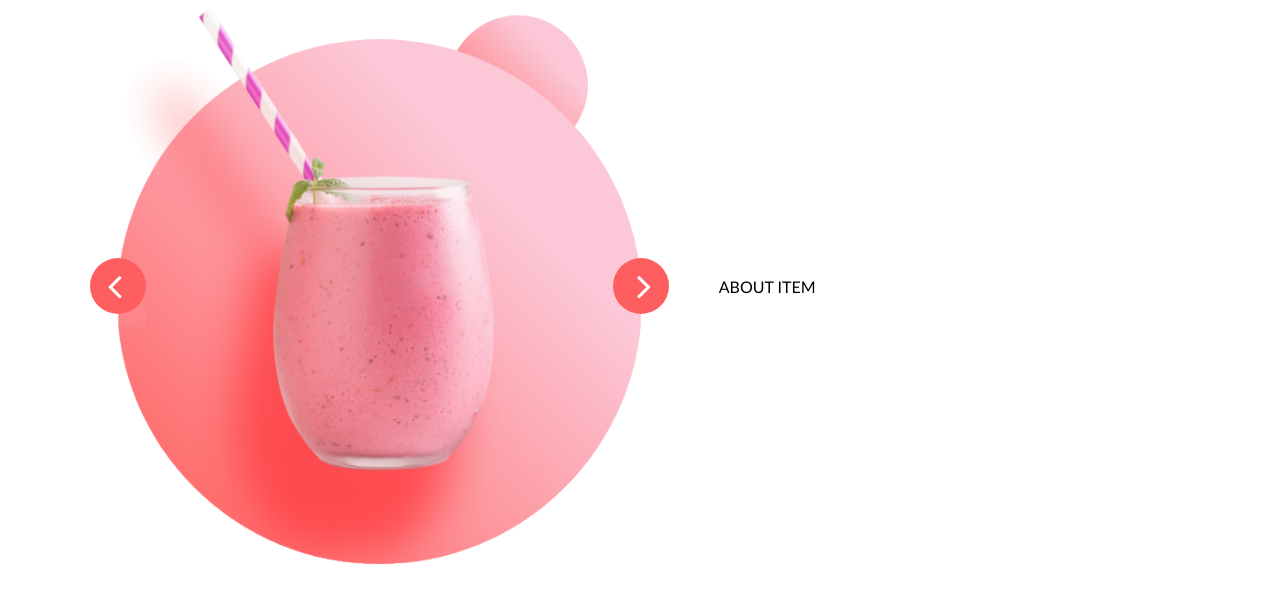
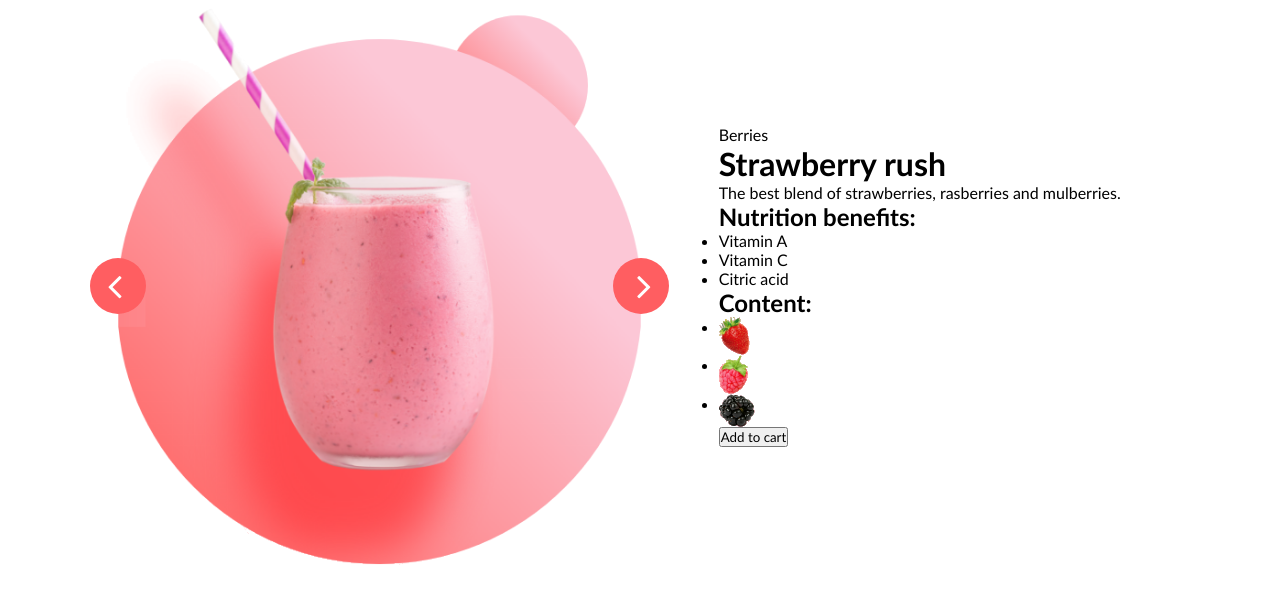
Before and after one commit to vaidotasgarbstas/7-smoothies, a website: page index.html in a window 1280 px wide. Shown: the part 82-686 px from the top of the page. Drawn offline with Linux system fonts and the light colour scheme.

Commit message:
Content HTML

```diff
--- a/index.html
+++ b/index.html
@@ -34,7 +34,37 @@
             <i class="fa fa-angle-right"></i>
         </div>
         <div class="text">
-            ABOUT ITEM
+            <p class="category">Berries</p>
+            <h1 class="title">Strawberry rush</h1>
+            <p class="description">The best blend of strawberries, rasberries and mulberries.</p>
+            <div class="contains">
+                <div class="list">
+                    <h2 class="list-title">Nutrition benefits:</h2>
+                    <ul class="list-plus">
+                        <li>Vitamin A</li>
+                        <li>Vitamin C</li>
+                        <li>Citric acid</li>
+                    </ul>
+                </div>
+                <div class="list">
+                    <h2 class="list-title">Content:</h2>
+                    <ul class="list-image">
+                        <li>
+                            <img src="./img/braske.png" alt="Strawberries">
+                        </li>
+                        <li>
+                            <img src="./img/aviete.png" alt="Rasberries">
+                        </li>
+                        <li>
+                            <img src="./img/gervuoge.png" alt="Mulberries">
+                        </li>
+                    </ul>
+                </div>
+            </div>
+            <form>
+                <input type="hidden" value="strawberry-rush" name="selected-item" id="selected-item">
+                <button type="submit">Add to cart</button>
+            </form>
         </div>
     </main>
 </body>
```
